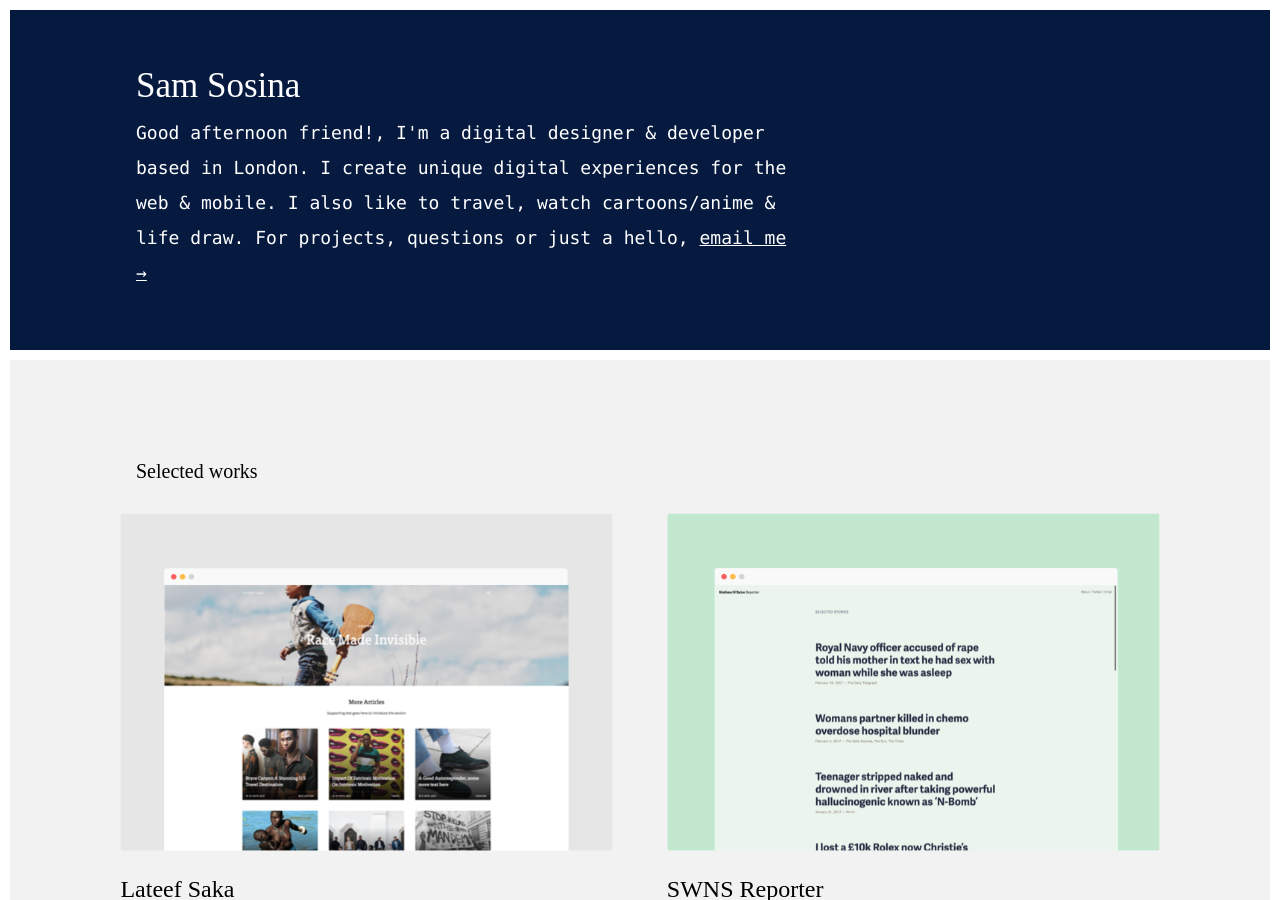
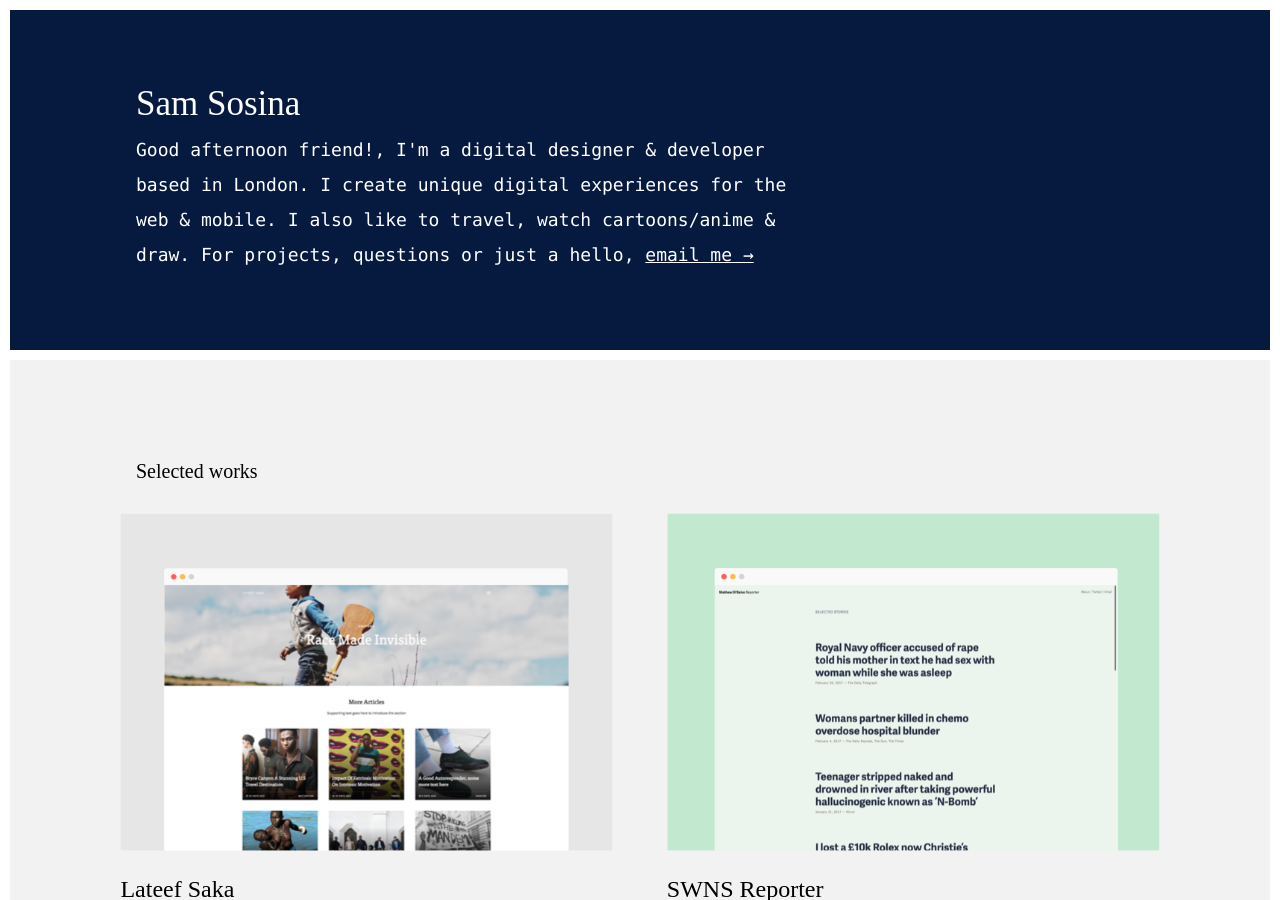
Before and after one commit to ssosina/sosina.me, a Jekyll site: the page built from index.html, in a window 1280 px wide and 900 px high. Built offline with Jekyll 4.4.1, drawn with Linux system fonts in a browser that asks for light colours; nearby versions of some CDN libraries; library files that are not in the unit come from our copies.

Commit message:
Copy update

```diff
--- a/_includes/hero.html
+++ b/_includes/hero.html
@@ -2,7 +2,7 @@
 	<div class="hero__container">
 	<div class="hero__content">
 	    <h1 class="hero__title">Sam Sosina</h1>
-	    <h1 class="hero__summary"><span id="greeting">Hey</span>, I'm a digital designer &amp developer based in London. I create unique digital experiences for the web &amp mobile. I also like to travel, <a target="_blank" href="https://www.youtube.com/watch?v=1eO5U_uN7DQ">watch cartoons</a>/<a target="_blank" href="https://www.youtube.com/watch?v=K-GwVEmoT3Y">anime</a> &amp life draw. For projects, questions or just a hello, <a class="hero__email-link" href="mailto:samsosina@gmail.com">email me →</a>
+	    <h1 class="hero__summary"><span id="greeting">Hey</span>, I'm a digital designer &amp developer based in London. I create unique digital experiences for the web &amp mobile. I also like to travel, <a target="_blank" href="https://www.youtube.com/watch?v=1eO5U_uN7DQ">watch cartoons</a>/<a target="_blank" href="https://www.youtube.com/watch?v=K-GwVEmoT3Y">anime</a> &amp draw. For projects, questions or just a hello, <a class="hero__email-link" href="mailto:samsosina@gmail.com">email me →</a>
 	    </h1>
 	</div>
 	</div>
```
